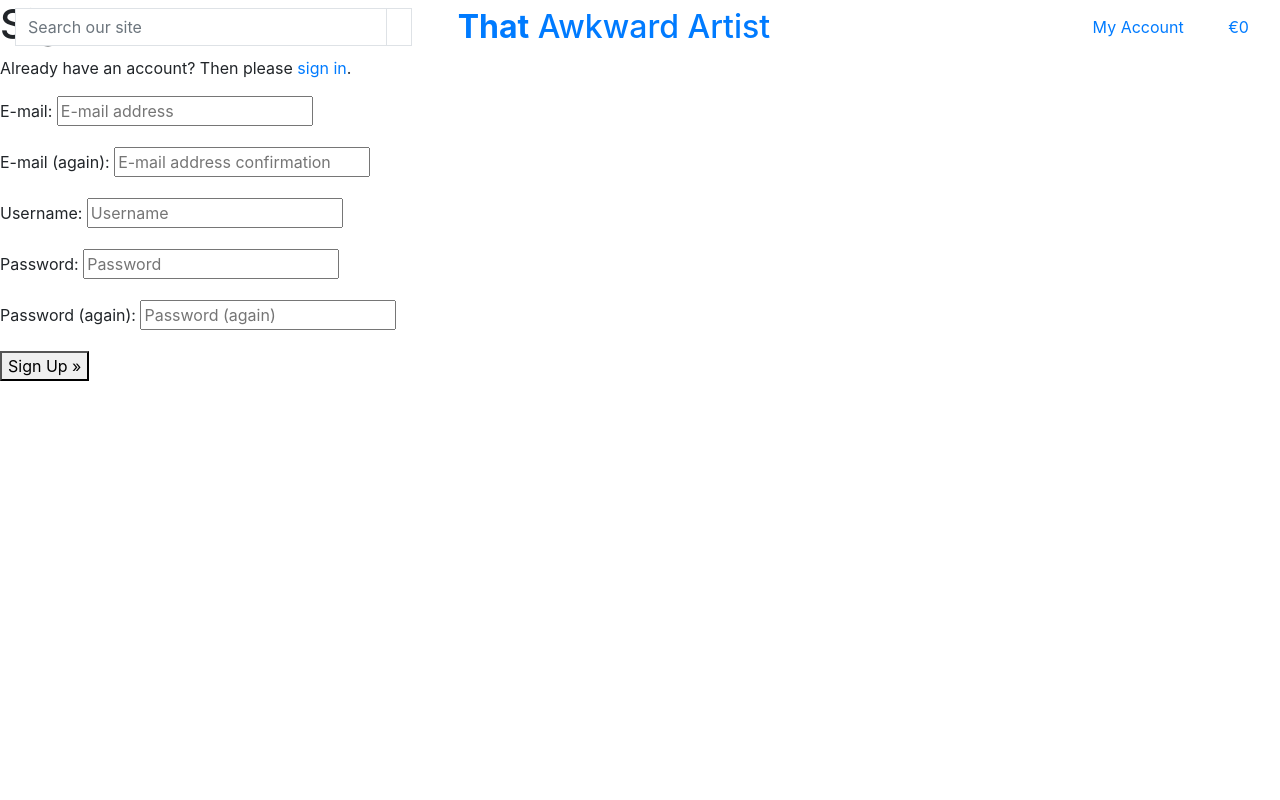
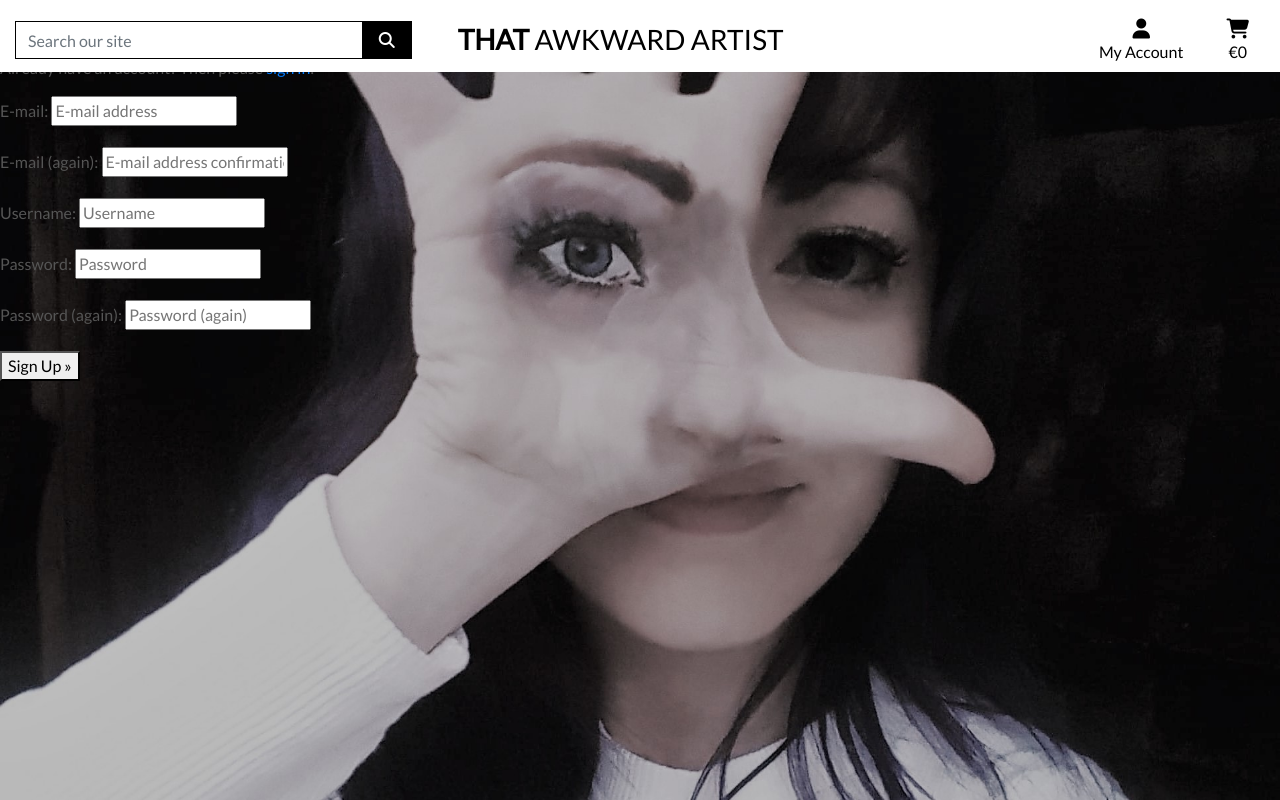
Before and after one commit to Gareth1980/thatawkwardartist, a Django app: page /accounts/signup/ in a window 1280 px wide. Run offline with Django 3.2, Linux system fonts and the light colour scheme; some libraries are stand-ins or nearby versions.

Commit message:
added static files, completed home page header and css- to be ammended later

```diff
--- /dev/null
+++ b/static/css/base.css
@@ -0,0 +1,81 @@
+html {
+    height: 100%;
+}
+
+body {
+    background: url('/media/homepage.jpg') no-repeat center center fixed;
+    background-size: cover;
+    height: calc(100vh - 164px);
+    color: #555;
+    font-family: 'Lato';
+}
+
+/* from Bulma */
+.icon {
+    align-items: center;
+    display: inline-flex;
+    justify-content: center;
+    height: 1.5rem;
+    width: 1.5rem;
+}
+
+.logo-font {
+    text-transform: uppercase;
+}
+
+.main-logo-link {
+    width: fit-content;
+}
+
+.shop-now-button {
+    background: black;
+    color: white;
+    min-width: 260px;
+}
+
+.btn-black {
+    background: black;
+    color: white;
+}
+
+.shop-now-button:hover,
+.shop-now-button:active,
+.shop-now-button:focus,
+.btn-black:hover,
+.btn-black:active,
+.btn-black:focus {
+    background: #222;
+    color: white;
+}
+
+.text-black {
+    color: #000 !important;
+}
+
+.border-black {
+    border: 1px solid black !important;
+}
+
+/* -------------------------------- Media Queries */
+
+/* Slightly larger container on xl screens */
+@media (min-width: 1200px) {
+  .container {
+    max-width: 80%;
+  }
+}
+
+/* fixed top navbar only on medium and up */
+@media (min-width: 992px) {
+    .fixed-top-desktop-only {
+        position: fixed;
+        top: 0;
+        right: 0;
+        left: 0;
+        z-index: 1030;
+    }
+
+    .header-container {
+        padding-top: 164px;
+    }
+}
--- a/templates/base.html
+++ b/templates/base.html
@@ -15,12 +15,15 @@
 
     {% block corecss %}
         <link rel="stylesheet" href="https://stackpath.bootstrapcdn.com/bootstrap/4.4.1/css/bootstrap.min.css" integrity="sha384-Vkoo8x4CGsO3+Hhxv8T/Q5PaXtkKtu6ug5TOeNV6gBiFeWPGFN9MuhOf23Q9Ifjh" crossorigin="anonymous">
+        <link rel="stylesheet" href="https://fonts.googleapis.com/css?family=Lato&display=swap">
+        <link rel="stylesheet" href="{% static 'css/base.css' %}">
     {% endblock %}
 
     {% block extra_css %}
     {% endblock %}
 
     {% block corejs %}
+        <script src="https://kit.fontawesome.com/655a2a16e9.js" crossorigin="anonymous"></script>
         <script src="https://code.jquery.com/jquery-3.4.1.slim.min.js" integrity="sha384-J6qa4849blE2+poT4WnyKhv5vZF5SrPo0iEjwBvKU7imGFAV0wwj1yYfoRSJoZ+n" crossorigin="anonymous"></script>
         <script src="https://cdn.jsdelivr.net/npm/popper.js@1.16.0/dist/umd/popper.min.js" integrity="sha384-Q6E9RHvbIyZFJoft+2mJbHaEWldlvI9IOYy5n3zV9zzTtmI3UksdQRVvoxMfooAo" crossorigin="anonymous"></script>
         <script src="https://stackpath.bootstrapcdn.com/bootstrap/4.4.1/js/bootstrap.min.js" integrity="sha384-wfSDF2E50Y2D1uUdj0O3uMBJnjuUD4Ih7YwaYd1iqfktj0Uod8GCExl3Og8ifwB6" crossorigin="anonymous"></script>
@@ -33,7 +36,7 @@
   </head>
   <body>
     <header class="container-fluid fixed-top">
-    <div class="row">
+    <div id="topnav" class="row bg-white pt-lg-2 d-none d-lg-flex">
             <div class="col-12 col-lg-4 my-auto py-1 py-lg-0">
                 <form method="GET" action="">
                     <div class="input-group w-100">
@@ -51,7 +54,7 @@
 
             <div class="col-12 col-lg-4 my-auto py-1 py-lg-0 text-center text-lg-left">
                 <a href="{% url 'home' %}" class="nav-link main-logo-link">
-                    <h2 class="logo-font text-black my-0"><strong>That</strong> Awkward Artist</h2>
+                    <h3 class="logo-font text-black my-0"><strong>That</strong> Awkward Artist</h3>
                 </a>
             </div>
 
@@ -80,7 +83,7 @@
                     <li class="list-inline-item">
                         <a class="{% if grand_total %}text-info font-weight-bold{% else %}text-black{% endif %} nav-link" href="">
                             <div class="text-center">
-                                <div><i class="fas fa-shopping-bag fa-lg"></i></div>
+                                <div><i class="fas fa-shopping-cart fa-lg"></i></div>
                                 <p class="my-0">
                                     {% if grand_total %}
                                         €{{ grand_total }}
--- a/thatawkwardartist/settings.py
+++ b/thatawkwardartist/settings.py
@@ -146,3 +146,7 @@
 # https://docs.djangoproject.com/en/3.0/howto/static-files/
 
 STATIC_URL = '/static/'
+STATICFILES_DIRS = (os.path.join(BASE_DIR, 'static'),)
+
+MEDIA_URL = '/media/'
+MEDIA_ROOT = os.path.join(BASE_DIR, 'media')
--- a/thatawkwardartist/urls.py
+++ b/thatawkwardartist/urls.py
@@ -15,9 +15,11 @@
 """
 from django.contrib import admin
 from django.urls import path, include
+from django.conf import settings
+from django.conf.urls.static import static
 
 urlpatterns = [
     path('admin/', admin.site.urls),
     path('accounts/', include('allauth.urls')),
     path('', include('home.urls')),
-]
+] + static(settings.MEDIA_URL, document_root=settings.MEDIA_ROOT)
```
Also changed, not shown: media/homepage.jpg (added).
